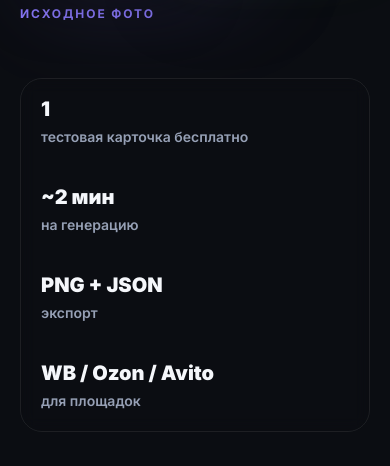
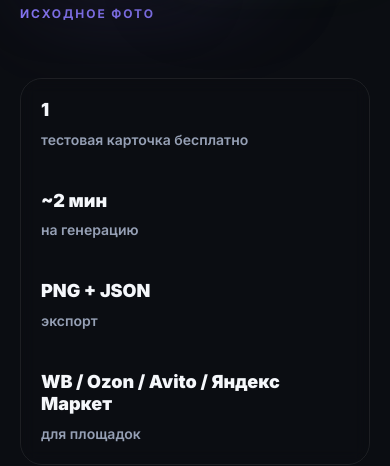
Before and after one commit to hochuspat247/wb, a Next.js app: page / in a window 390 px wide. Shown: the part 1007-1473 px from the top of the page. Built offline with nearby package versions, Linux system fonts and the light colour scheme; no server answers; the database is empty.

Commit message:
Add Yandex Market to trust bar

```diff
--- a/components/TrustBar.tsx
+++ b/components/TrustBar.tsx
@@ -2,7 +2,7 @@
   ["1", "тестовая карточка бесплатно"],
   ["~2 мин", "на генерацию"],
   ["PNG + JSON", "экспорт"],
-  ["WB / Ozon / Avito", "для площадок"]
+  ["WB / Ozon / Avito / Яндекс Маркет", "для площадок"]
 ];
 
 export function TrustBar() {
@@ -12,7 +12,7 @@
         <div className="grid overflow-hidden rounded-[22px] border border-clay bg-card/72 backdrop-blur md:grid-cols-4">
           {stats.map(([value, label]) => (
             <div className="border-clay px-5 py-5 md:border-r md:last:border-r-0" key={value}>
-              <p className="text-xl font-black leading-none text-ink">{value}</p>
+              <p className="text-lg font-black leading-tight text-ink sm:text-xl">{value}</p>
               <p className="mt-2 text-sm font-semibold text-muted">{label}</p>
             </div>
           ))}
```
